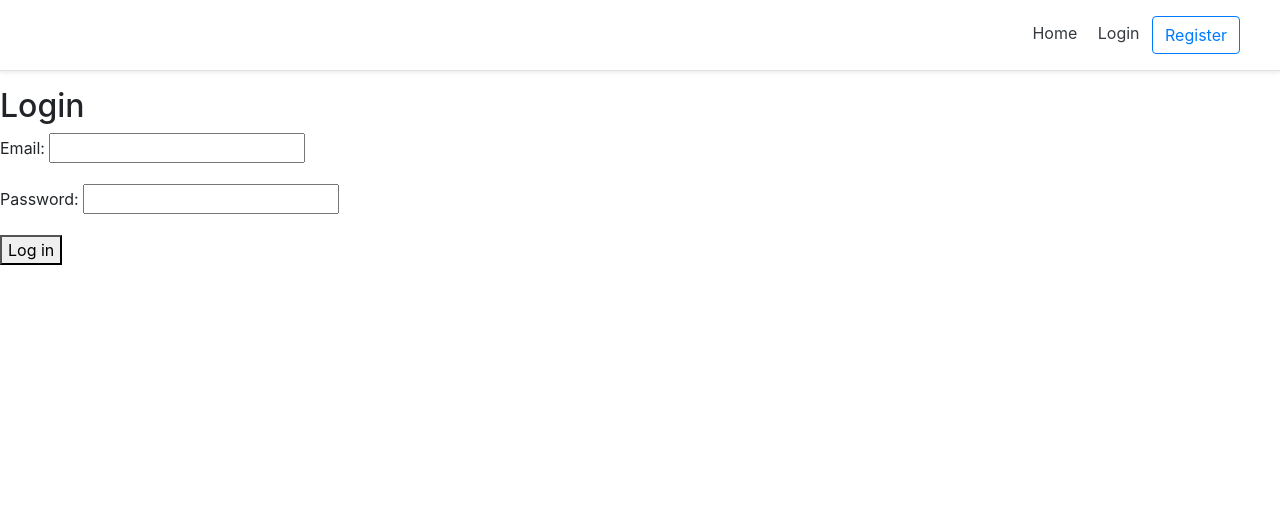
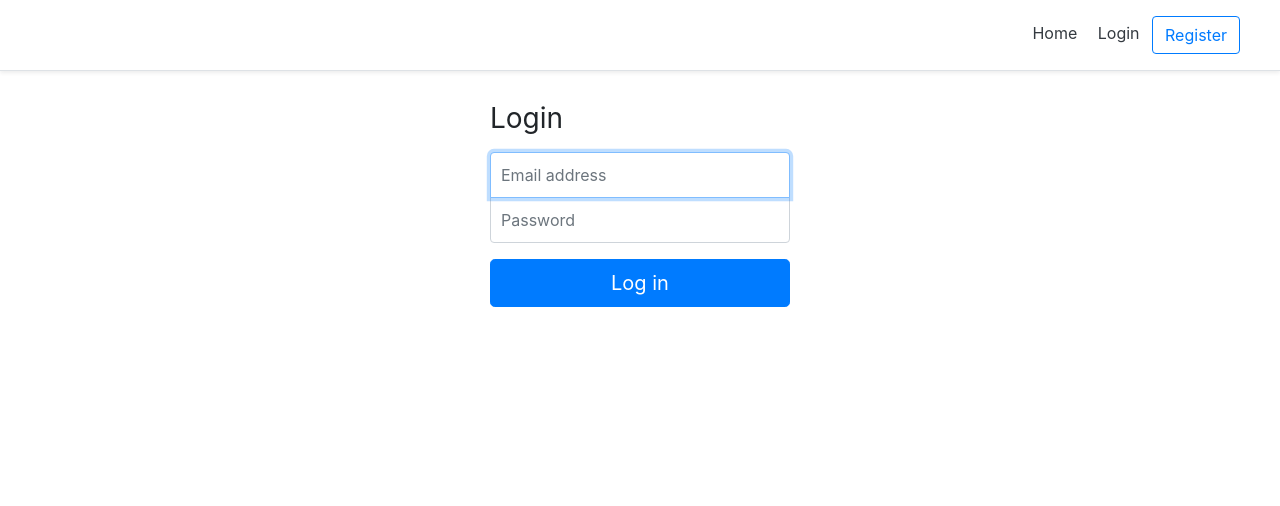
Before and after one commit to ctoshio/MySiteDjango, a Django app: page /login/ in a window 1280 px wide. Shown: the top 506 px of the page. Run offline with Django 3.2, Linux system fonts and the light colour scheme; some libraries are stand-ins or nearby versions.

Commit message:
19-Login-register

```diff
--- a/account/templates/account/login.html
+++ b/account/templates/account/login.html
@@ -2,33 +2,62 @@
 
 {% block content %}
 
-<h2>Login</h2>
-<form method="post">
+<style type="text/css">
+
+.form-signin {
+  width: 100%;
+  max-width: 330px;
+  padding: 15px;
+  margin: auto;
+}
+.form-signin .checkbox {
+  font-weight: 400;
+}
+.form-signin .form-control {
+  position: relative;
+  box-sizing: border-box;
+  height: auto;
+  padding: 10px;
+  font-size: 16px;
+}
+.form-signin .form-control:focus {
+  z-index: 2;
+}
+.form-signin input[type="email"] {
+  margin-bottom: -1px;
+  border-bottom-right-radius: 0;
+  border-bottom-left-radius: 0;
+}
+.form-signin input[type="password"] {
+  margin-bottom: 10px;
+  border-top-left-radius: 0;
+  border-top-right-radius: 0;
+}
+
+</style>
+
+<form class="form-signin" method="post">
     {% csrf_token %}
-    {% for field in login_form %}
-        <p>
-            {{field.label_tag}}
-            {{field}}
-
-            {% if field.help_text %}
-                <small style="color: grey;">{{field.help_text}}</small>
-            {% endif %}
-        </p>
-    {% endfor %}
+    <h1 class="h3 mb-3 font-weight-normal">Login</h1>
+    <label for="inputEmail" class="sr-only">Email address</label>
+    <input type="email" name="email" id="inputEmail" class="form-control" placeholder="Email address" required autofocus>
+    <label for="inputPassword" class="sr-only">Password</label>
+    <input type="password" name="password" id="inputPassword" class="form-control" placeholder="Password" required>
 
     {% for field in login_form %}
+      <p>
         {% for error in field.errors %}
-            <p style="color: red;">{{error}}</p>
+           <p style="color: red;">{{error}}</p>
         {% endfor %}
+      </p>
     {% endfor %}
 
     {% if login_form.non_field_errors %}
-        <div style="color: red;">
-            <p>{{login_form.non_field_errors}}</p>
-        </div>
+      <div style="color: red;">
+        <p>{{login_form.non_field_errors}}</p>
+      </div>
     {% endif %}
-    <button type="submit">Log in</button>
 
-</form>
+    <button class="btn btn-lg btn-primary btn-block" type="submit">Log in</button>
 
 {% endblock content %}
--- a/account/views.py
+++ b/account/views.py
@@ -63,7 +63,12 @@ def  account_view(request):
     if request.POST:
         form = AccountUpdateForm(request.POST, instance=request.user)
         if form.is_valid():
+            form.initial = {
+                     "email" : request.POST['email'],
+                     "username" : request.POST['username'],
+            }
             form.save()
+            context['success_message'] = "Updated"
     else:
         form = AccountUpdateForm(
                 initial= {
```
Also changed, not shown: account/templates/account/account.html (+47 -16 lines), db.sqlite3.
